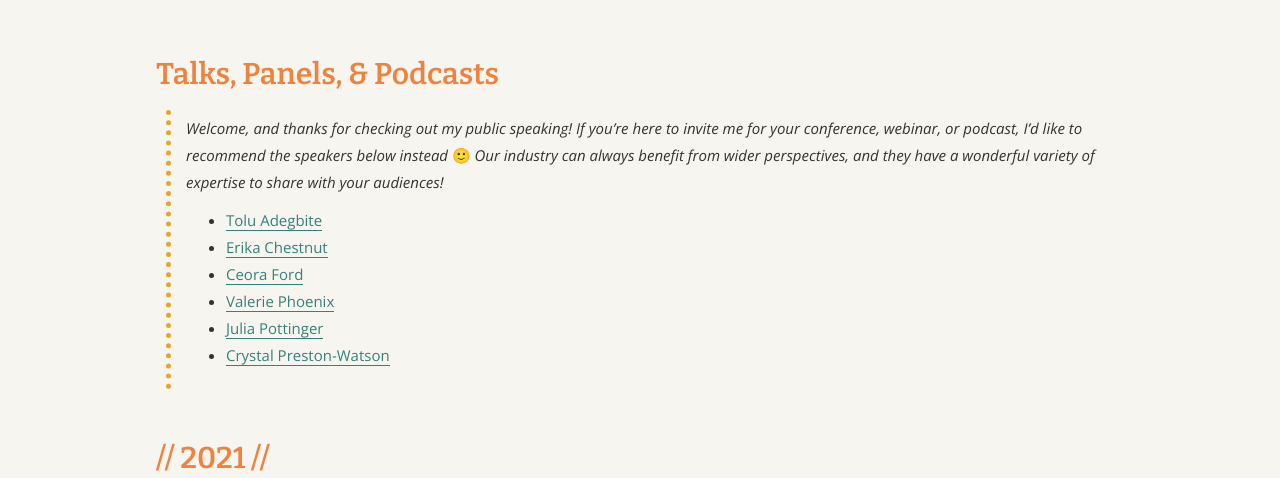
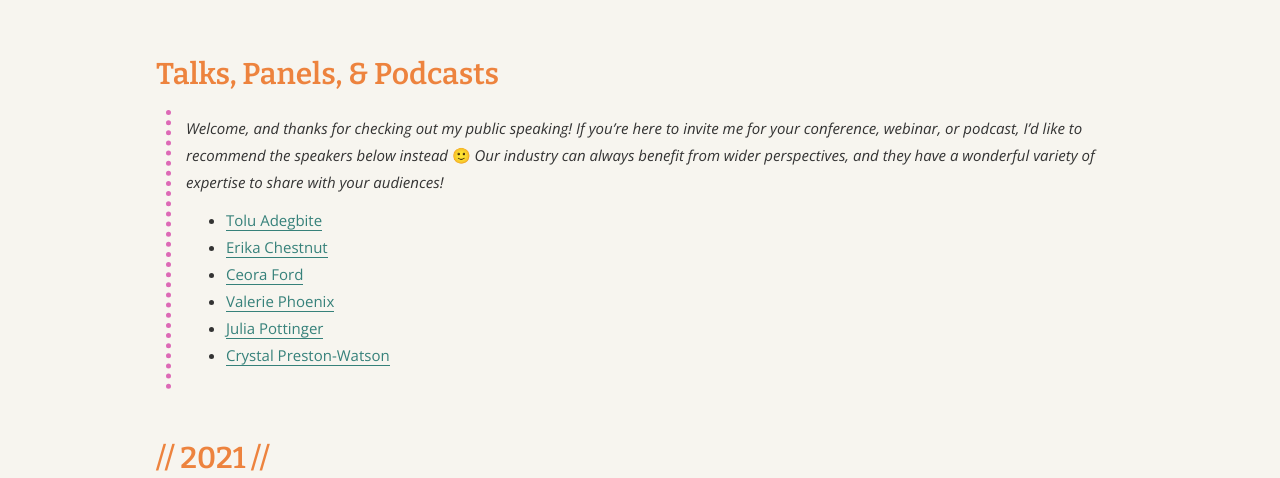
Before and after one commit to angelariggs/angelariggs.github.io, a Jekyll site: the page built from talks.md, in a window 1280 px wide. Shown: the part 173-651 px from the top of the page. Built offline with Jekyll 4.4.1, drawn with Linux system fonts in a browser that asks for light colours.

Commit message:
link hover and blockquote colors

```diff
--- a/_sass/_base.scss
+++ b/_sass/_base.scss
@@ -60,10 +60,10 @@
     text-decoration: none;
     border-bottom: $link-color 0.13em solid;
     &:hover {
-      color: $page-background;
+      color: $text;
       background-color: #F8B97E;
       text-decoration: none;
-      border-bottom: $main-color 0.2em solid;
+      border-bottom: $accent-color 0.2em solid;
     }
   }
 }
@@ -89,10 +89,10 @@
     text-decoration: none;
     border-bottom: $link-color 0.13em solid;
     &:hover {
-      color: $page-background;
+      color: $text;
       background-color: #F8B97E;
       text-decoration: none;
-      border-bottom: $main-color 0.2em solid;
+      border-bottom: $accent-color 0.2em solid;
     }
   }
 }
@@ -104,7 +104,7 @@
 }
 
 blockquote {
-  border-left: 5px dotted #E3A72A;
+  border-left: 5px dotted $accent-color;
   margin: 1em 10px;
   padding: 0.3em 15px;
 }
```
